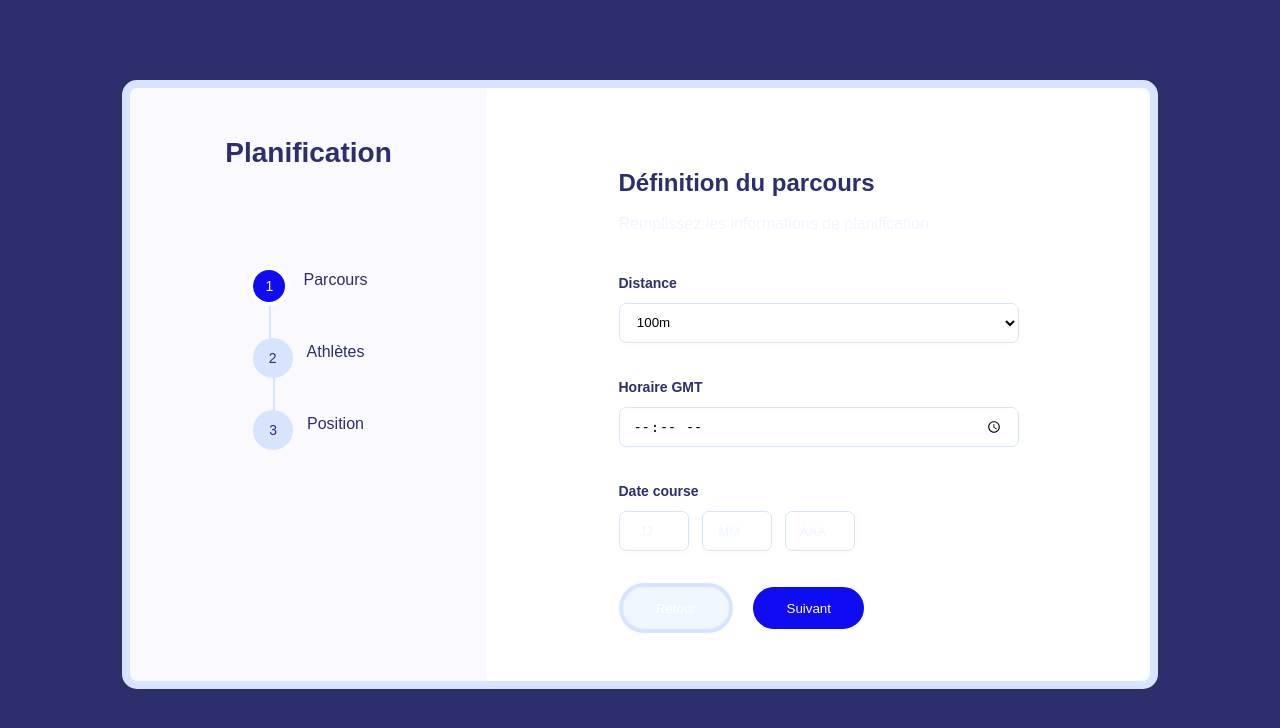
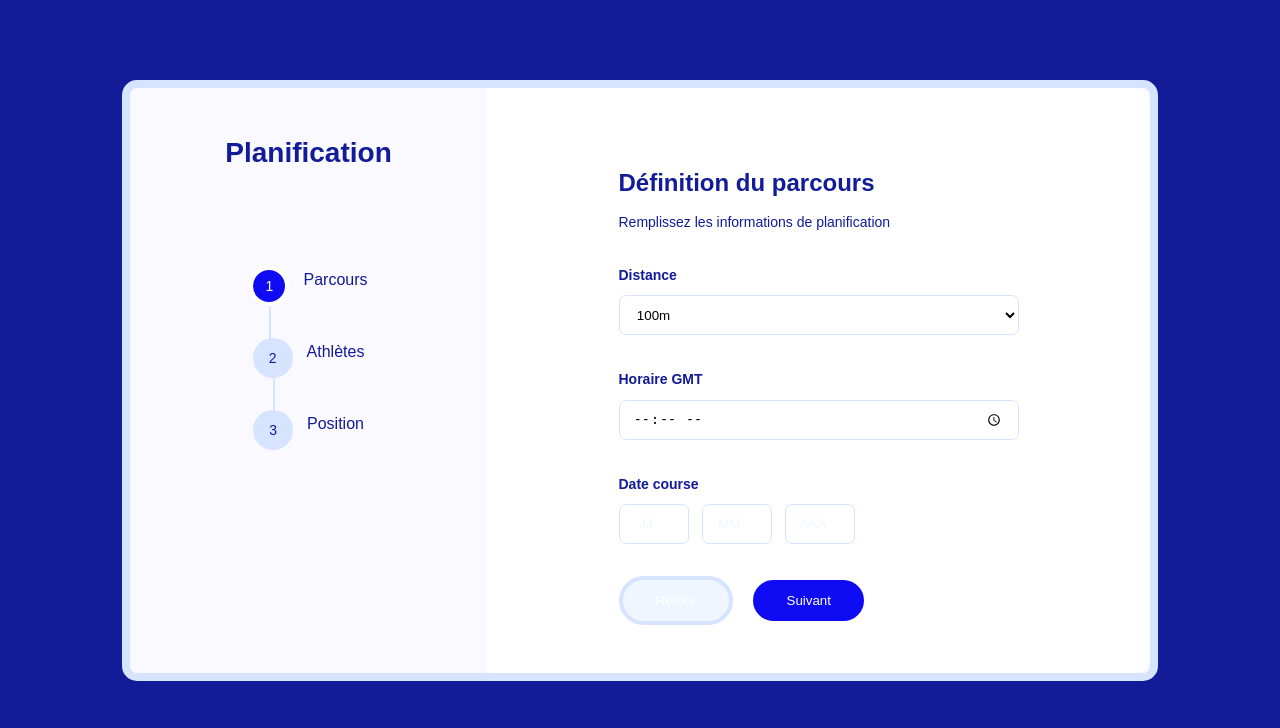
Before and after one commit to TheCyber04/TournoiCourse, a PHP site: page /organisateur.php in a window 1280 px wide. Shown: the top 728 px of the page. Run offline with PHP 8.4, Linux system fonts and the light colour scheme; data comes from the database, SQL or seed files in the repository.

Commit message:
Update styleOrga.css

```diff
--- a/styleOrga.css
+++ b/styleOrga.css
@@ -6,7 +6,7 @@
     --secondary-color: #ffffff; /* Blanc */
     --lighter-color: #d6e4ff; /* Bleu clair */
     --light-color: #f0f6ff; /* Bleu très clair, presque blanc */
-    --dark-color: #2c2f6b; /* Bleu foncé pour le contraste */
+    --dark-color: #121b98; /* Bleu foncé pour le contraste */
 
 
     --font-smaller: 14px;
@@ -155,7 +155,7 @@ form > div {
 }
 
 form > div p {
-    color: var(--light-color);
+    font-size: var(--font-smaller);
     margin-bottom: 2em;
 }
 
```
